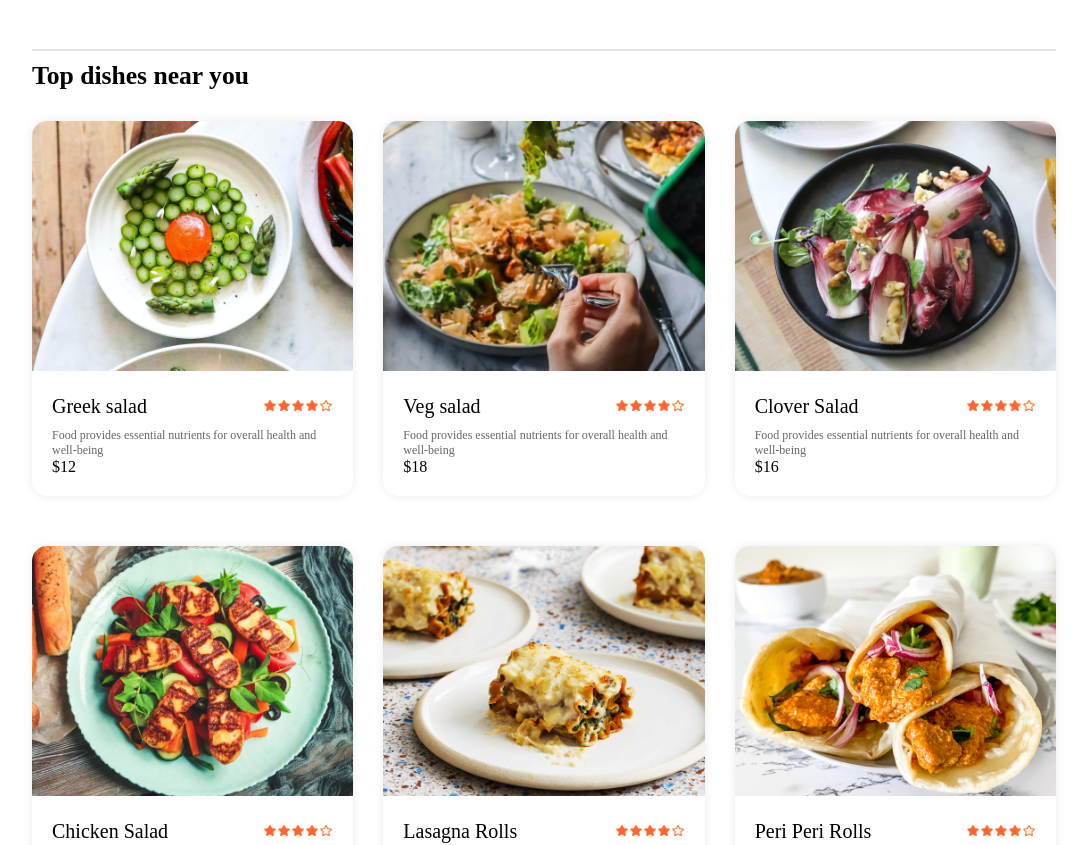
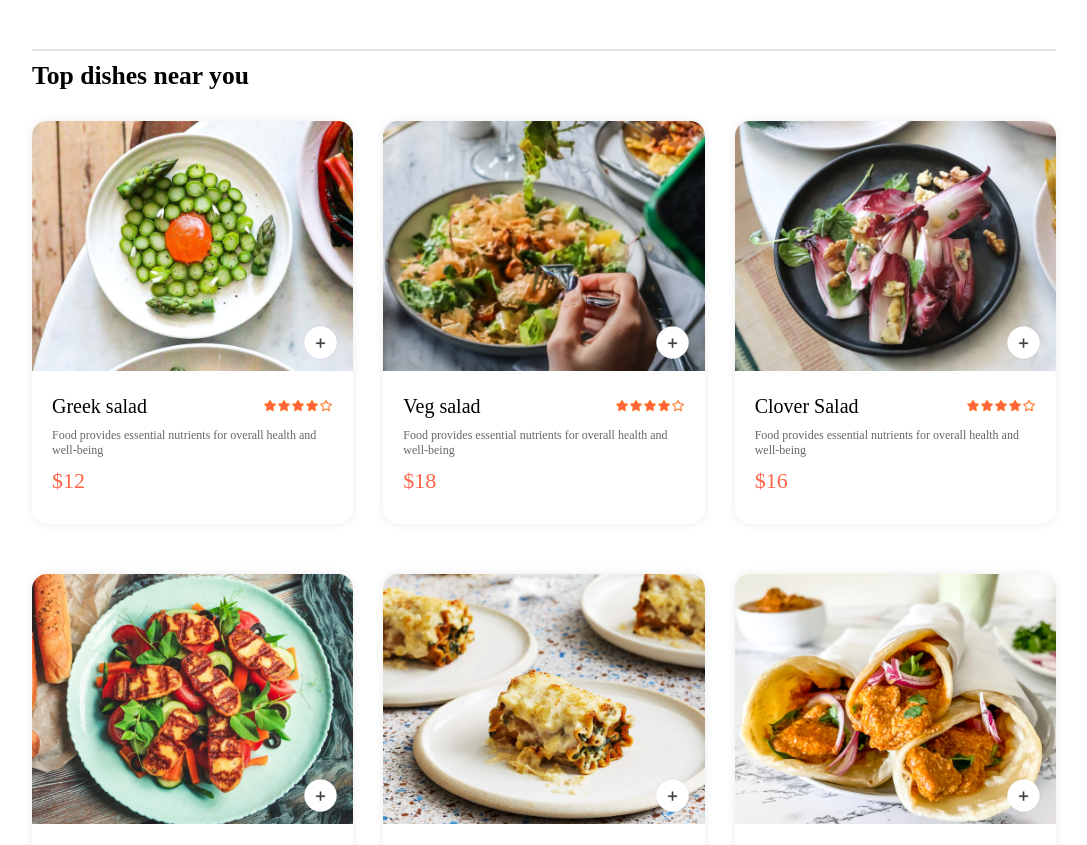
Before and after one commit to kartiksam/food-del, a React (Create React App) app in the folder frontend/: page / in a window 1280 px wide. Shown: the part 860-1705 px from the top of the page, without its empty margins (96-1183 px from the left). Built offline with nearby package versions, Linux system fonts and the light colour scheme.

Commit message:
filtered items

```diff
--- a/frontend/src/components/ExploreMenu/ExploreMenu.js
+++ b/frontend/src/components/ExploreMenu/ExploreMenu.js
@@ -15,6 +15,7 @@
         {menu_list.map((item, index) => {
           return (
             <div
+              //setCategory((prev)) not a function its a state and we can use this prev to add or remove or compare prev value of state it s const[category,setCategory]=useState("all") not a fucn but behave and take arg asn a func take pare onclick={()=>func nameor state name} else onClick={setCategory("sdalad")} or onclick={()=>funcname(arg)}
               onClick={() =>
                 setCategory((prev) =>
                   prev === item.menu_name ? "all" : item.menu_name
--- a/frontend/src/components/FoodDisplay/FoodDisplay.js
+++ b/frontend/src/components/FoodDisplay/FoodDisplay.js
@@ -11,6 +11,7 @@
       {/* to make all in one page will give css to this */}
       <div className="food_display_list">
         {food_list.map((item, index) => {
+          if (category === "all" || category === item.category) {
             return (
               <FoodItem
                 key={index}
@@ -21,6 +22,7 @@
                 image={item.image}
               ></FoodItem>
             );
+          }
         })}
       </div>
     </div>
--- a/frontend/src/components/FoodItem/FoodItem.css
+++ b/frontend/src/components/FoodItem/FoodItem.css
@@ -35,3 +35,33 @@
   color: #676767;
   font-size: 12px;
 }
+.food_item_price {
+  color: tomato;
+  font-size: 22px;
+  font-weight: 500;
+  margin: 10px 0px;
+}
+
+.food_item_img_container {
+  position: relative;
+}
+.food_item_img_container .add {
+  width: 35px;
+  position: absolute;
+  bottom: 15px;
+  right: 15px;
+  cursor: pointer;
+  border-radius: 50%;
+}
+.food_item_counter {
+  position: absolute;
+  bottom: 15px;
+  right: 15px;
+  display: flex;
+  align-items: center;
+  gap: 10px;
+  padding: 6px;
+}
+.food_item_counter img {
+  width: 30px;
+}
--- a/frontend/src/components/FoodItem/FoodItem.js
+++ b/frontend/src/components/FoodItem/FoodItem.js
@@ -1,17 +1,71 @@
-import React from "react";
+import React, { useContext, useState } from "react";
 import "./FoodItem.css";
 import { assets } from "../../assets/assets";
+import { StoreContext } from "../../context/StoreContext";
 const FoodItem = ({ id, name, price, description, image }) => {
   //here all works exclded - div not decided as many div can use
+  const [itemCount, setItemCount] = useState(0);
+  const { cartItems, addToCart, removeFromCart } = useContext(StoreContext);
   return (
     // need to give full css to edit cart this is like a cart
     <div className="food_item">
       <div className="food_item_img_container">
         <img className="food_item_image" src={image} alt="fooditemimage" />
+        {/* {
+          // if our food item count is zero in that case provide add btn and if not then other this not work like if we add one item to one photo then all rewmove plus sign only from that imevery cart has diff signs
+          !itemCount ? (
+            <img
+              className="add"
+              onClick={() => setItemCount((prev) => prev + 1)}
+              src={assets.add_icon_white}
+              alt=" "
+            ></img>
+          ) : (
+            <div className="food_item_counter">
+              <img
+                onClick={() => setItemCount((prev) => prev - 1)}
+                src={assets.remove_icon_red}
+                alt=""
+              />
+              <p>{itemCount}</p>
+              <img
+                onClick={() => setItemCount((prev) => prev + 1)}
+                src={assets.add_icon_green}
+                alt=""
+              />
+            </div>
+          )
+        } */}
+        {
+          // if our food item count is zero in that case provide add btn and if not then other this not work like if we add one item to one photo then all rewmove plus sign only from that imevery cart has diff signs
+          !cartItems[id] ? (
+            <img
+              className="add"
+              onClick={() => addToCart(id)}
+              src={assets.add_icon_white}
+              alt=" "
+            ></img>
+          ) : (
+            <div className="food_item_counter">
+              <img
+                onClick={() => removeFromCart(id)}
+                src={assets.remove_icon_red}
+                alt=""
+              />
+              <p>{cartItems[id]}</p>
+              <img
+                onClick={() => addToCart(id)}
+                src={assets.add_icon_green}
+                alt=""
+              />
+            </div>
+          )
+        }
       </div>
       <div className="food_item_info">
         <div className="food_item_name_rating">
           <p>{name}</p>
+          {/* <p>helllo</p> */}
           <img src={assets.rating_starts} alt="" />
         </div>
         <p className="food_item_des">{description}</p>
--- a/frontend/src/context/StoreContext.js
+++ b/frontend/src/context/StoreContext.js
@@ -1,10 +1,29 @@
-import { createContext } from "react";
+import { createContext, useEffect, useState } from "react";
 import { food_list } from "../assets/assets";
 export const StoreContext = createContext(null);
 const StoreContextProvider = (props) => {
+  const [cartItems, setCartItems] = useState({});
+  const addToCart = (itemId) => {
+    //if adding the product first time in the cart
+    if (!cartItems[itemId]) {
+      setCartItems((prev) => ({ ...prev, [itemId]: 1 }));
+    } else {
+      setCartItems((prev) => ({ ...prev, [itemId]: prev[itemId] + 1 }));
+    }
+  };
+  const removeFromCart = (itemId) => {
+    setCartItems((prev) => ({ ...prev, [itemId]: prev[itemId] - 1 }));
+  };
+  useEffect(() => {
+    console.log(cartItems);
+  }, [cartItems]);
   const contextValue = {
     //if we add any ele in this oj we can access that ele in any component using the context and add some part to idex.js then can use ad easy from props
     food_list,
+    setCartItems,
+    cartItems,
+    addToCart,
+    removeFromCart,
   };
   return (
     <StoreContext.Provider value={contextValue}>
```
Lines whose indentation alone changed are shown as unchanged.
